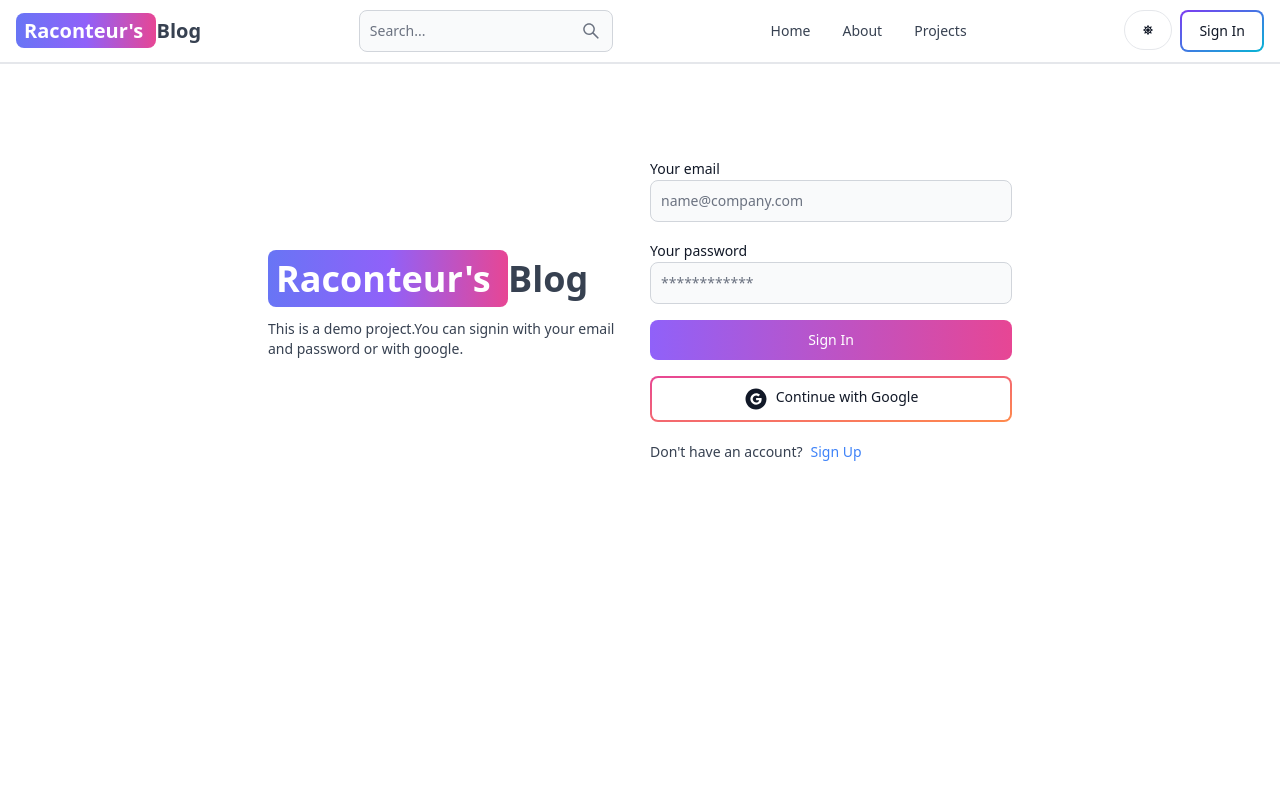
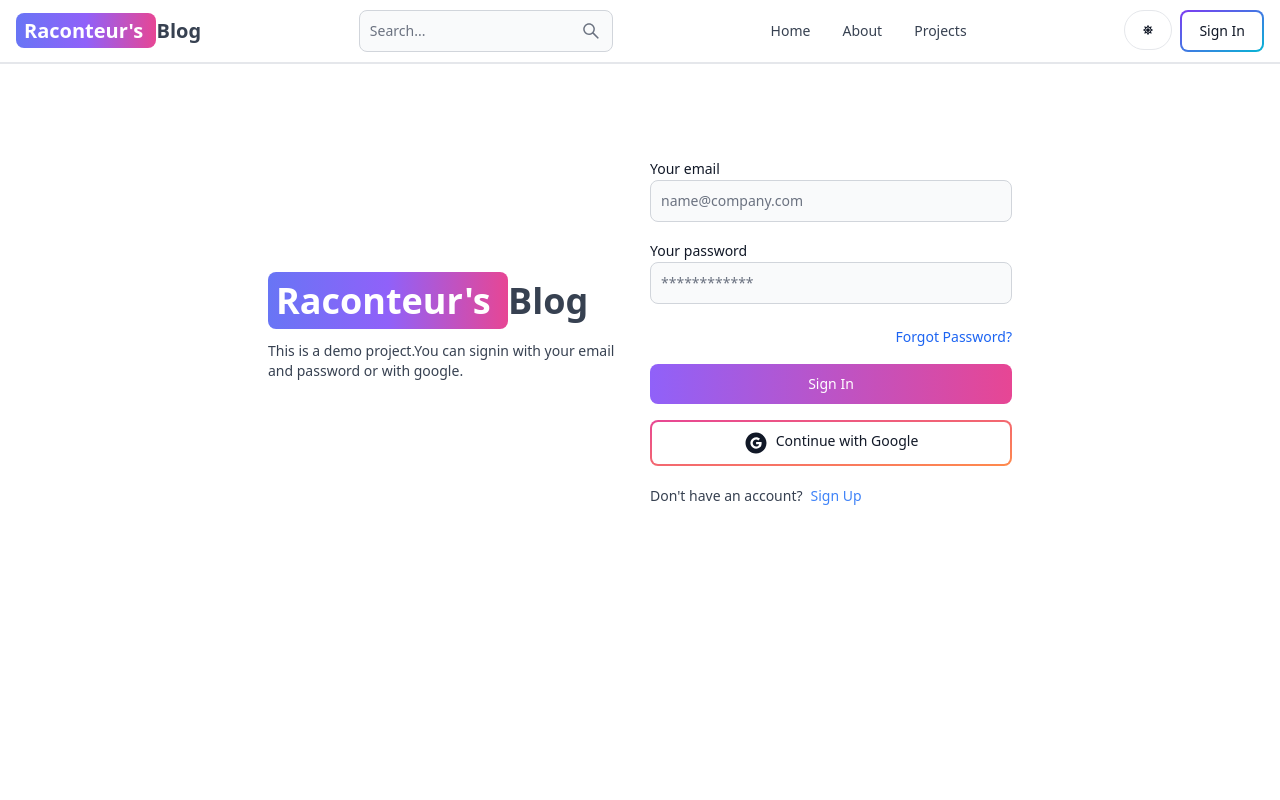
Before and after one commit to professorSergio12/Blog-website, a React (Vite) app in the folder client/: page /sign-in in a window 1280 px wide. Shown: the top 800 px of the page. Built offline with nearby package versions, Linux system fonts and the light colour scheme; no server answers.

Commit message:
Update SignIn.jsx

```diff
--- a/client/src/pages/SignIn.jsx
+++ b/client/src/pages/SignIn.jsx
@@ -2,6 +2,7 @@
 import { Link, useNavigate } from "react-router-dom";
 import { Label, TextInput, Button, Alert, Spinner } from "flowbite-react";
 import { useSelector, useDispatch } from "react-redux";
+
 import {
   signInStart,
   signInFailure,
@@ -51,7 +52,7 @@
         <div className="flex-1">
           <Link to="/" className="font-bold dark:text-white text-4xl">
             <span className="px-2 py-1 bg-gradient-to-r from-indigo-500 via-purple-500 to-pink-500 rounded-lg text-white">
-               Raconteur's{" "}
+            Raconteur's{" "}
             </span>
             Blog
           </Link>
@@ -84,7 +85,11 @@
                 onChange={handleChange}
               />
             </div>
-
+            <div className="text-right mt-1">
+              <Link to={"/forgot-password"} className="text-sm text-blue-600 hover:underline">
+                Forgot Password?
+              </Link>
+            </div>
             <Button
               gradientDuoTone="purpleToPink"
               type="submit"
```
